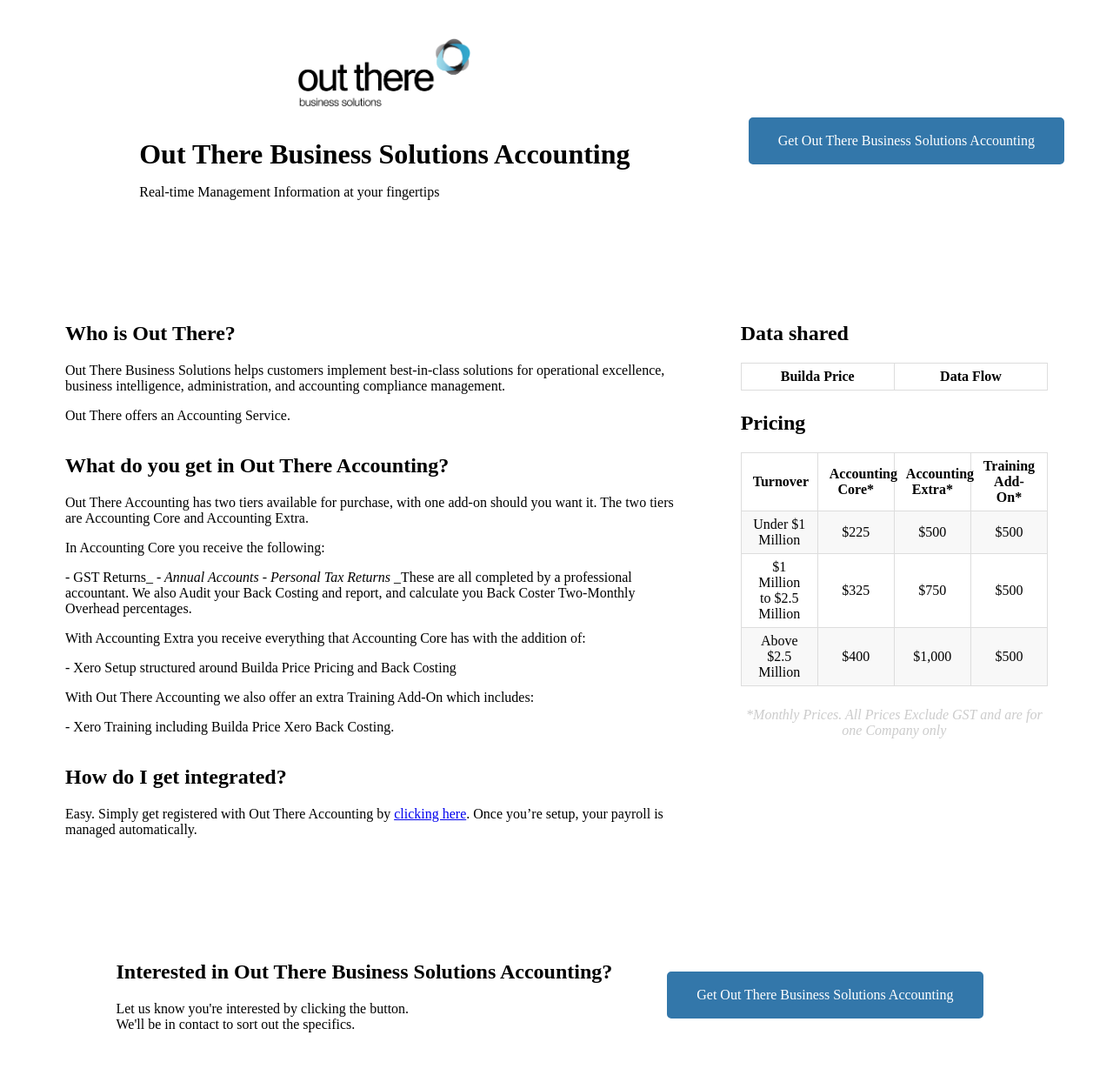
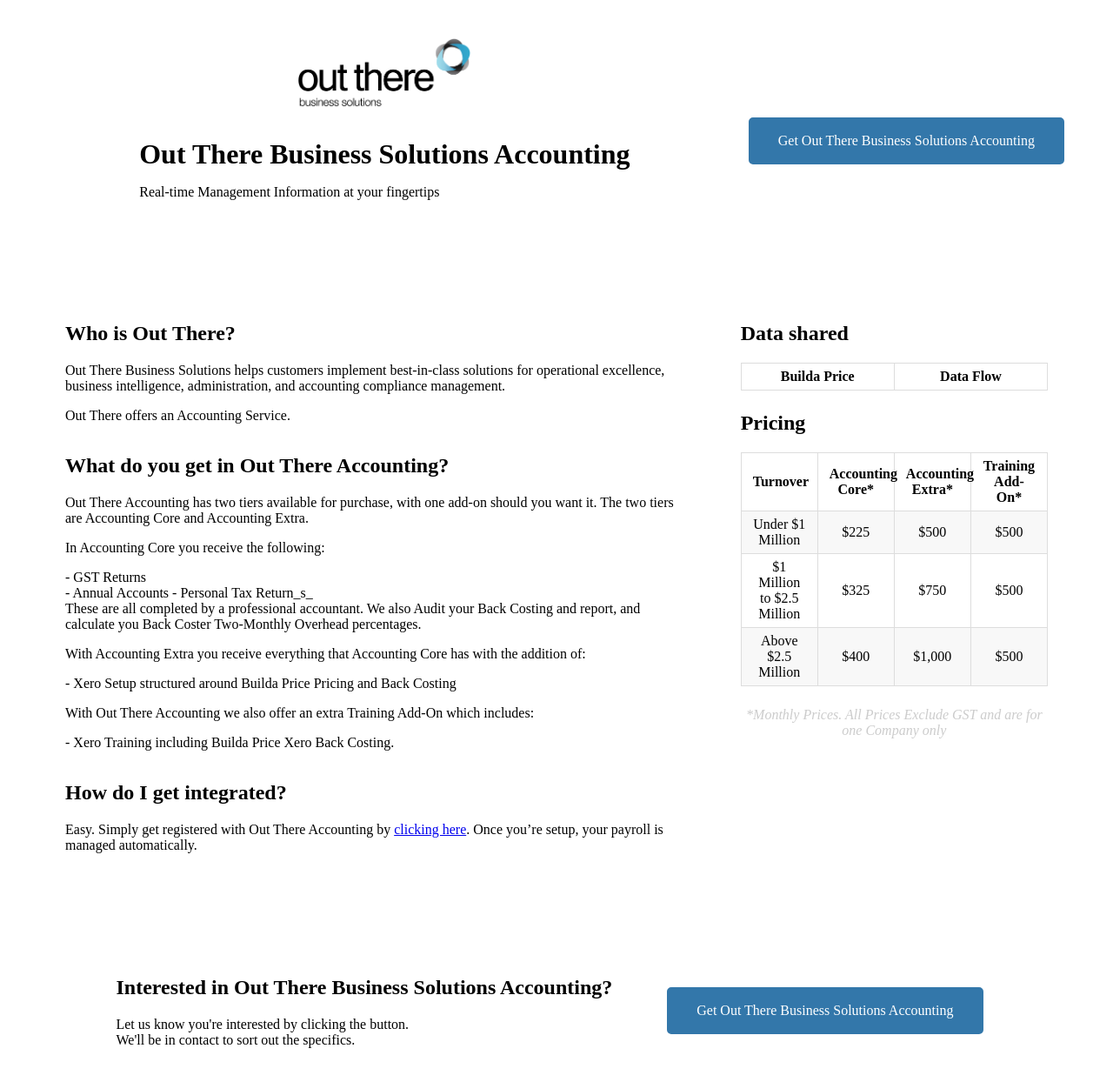
Before and after one commit to outtherenz/advertisements, a Jekyll site: the page built from promotions/out-there-business-solutions-accounting.md, in a window 1280 px wide. Shown: the top 1244 px of the page at 87% size. Built offline with Jekyll 4.4.1, drawn with Linux system fonts in a browser that asks for light colours; Markdown is read by kramdown in place of the engine named in the settings.

Commit message:
Update from Forestry.io - Updated out-there-business-solutions-accounting.md

```diff
--- a/promotions/out-there-business-solutions-accounting.md
+++ b/promotions/out-there-business-solutions-accounting.md
@@ -1,7 +1,7 @@
 ---
 title: Out There Business Solutions Accounting
 layout: promotion
-categories:
+cat:
 - promotions
 date: 2018-12-10 21:52:44 +0000
 product_name: Out There Business Solutions Accounting
@@ -56,11 +58,10 @@
 
 In Accounting Core you receive the following:
 
-\- GST Returns_
-_- Annual Accounts
-\- Personal Tax Returns_
-_These are all completed by a professional accountant.
-We also Audit your Back Costing and report, and calculate you Back Coster Two-Monthly Overhead percentages.
+\- GST Returns
+_-_ Annual Accounts
+_-_ Personal Tax Return_s_
+These are all completed by a professional accountant. We also Audit your Back Costing and report, and calculate you Back Coster Two-Monthly Overhead percentages.
 
 With Accounting Extra you receive everything that Accounting Core has with the addition of:
 
```
Also changed, not shown: other parts of promotions/out-there-business-solutions-accounting.md (+2 -0 lines).
